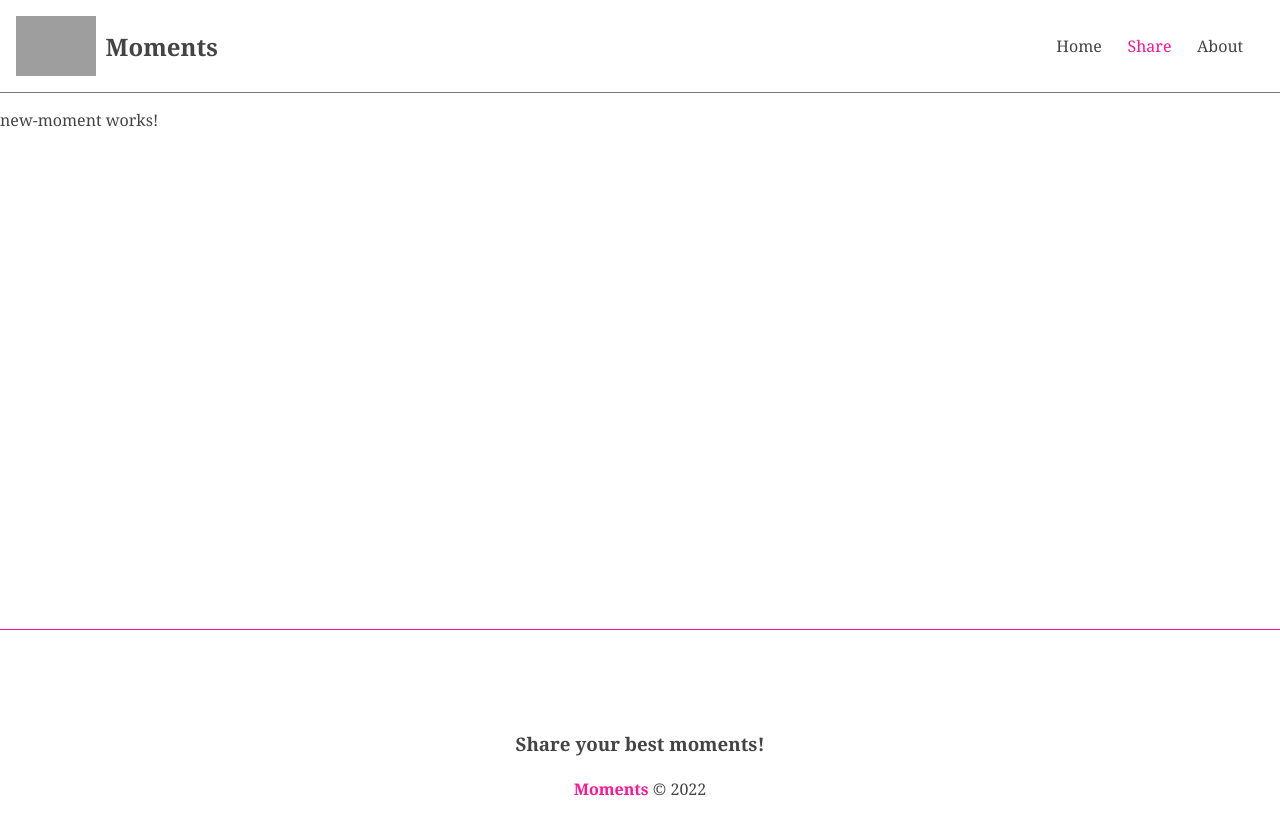
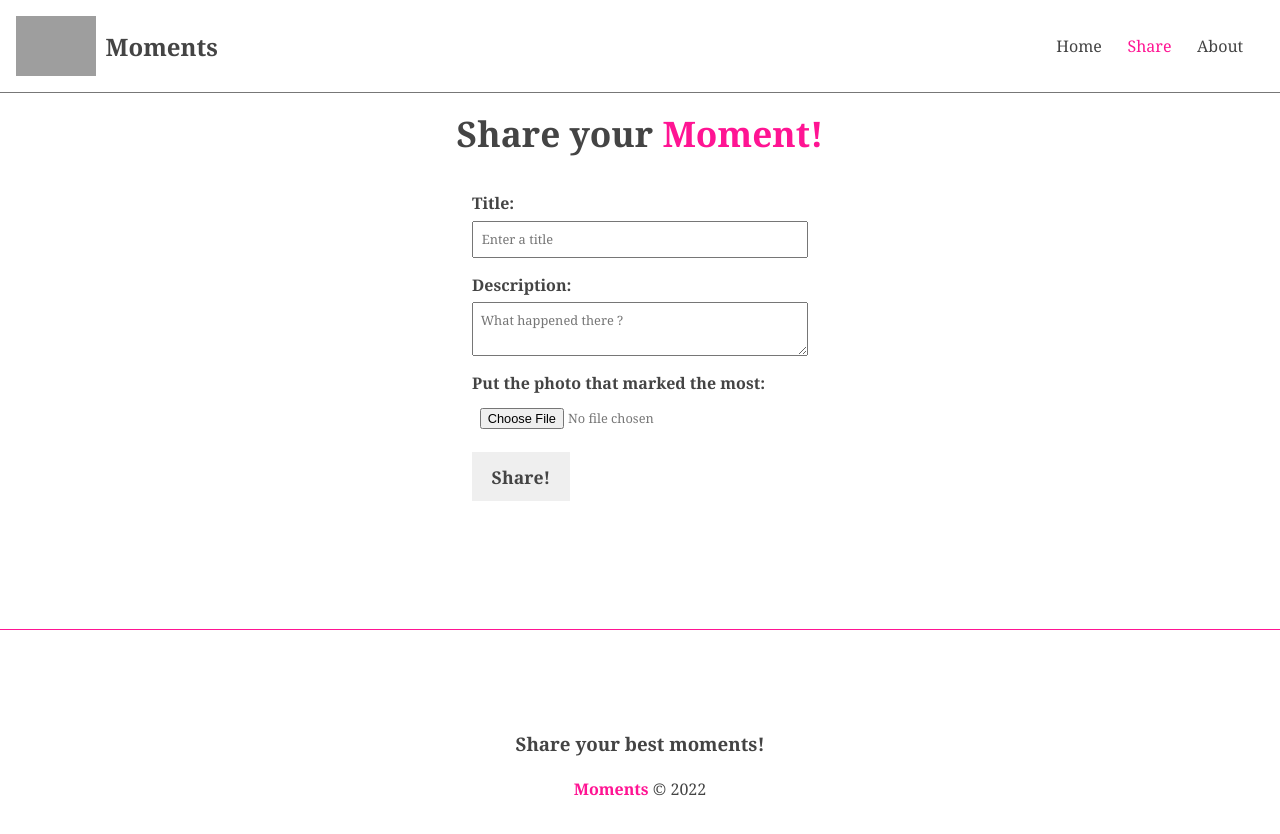
Before and after one commit to JoelMaciel/MOMENTS, an Angular app: page /moments/new in a window 1280 px wide. Shown: the top 834 px of the page. Built offline with nearby package versions, Linux system fonts and the light colour scheme; grey boxes are pictures that could not be loaded.

Commit message:
feat: Implementing and styling with  css the form page

```diff
--- a/src/app/app.module.ts
+++ b/src/app/app.module.ts
@@ -8,6 +8,7 @@
 import { AboutComponent } from './components/pages/about/about.component';
 import { HomeComponent } from './components/pages/home/home.component';
 import { NewMomentComponent } from './components/pages/new-moment/new-moment.component';
+import { MomentFormComponent } from './components/moment-form/moment-form.component';
 
 @NgModule({
   declarations: [
@@ -16,7 +17,8 @@
     FooterComponent,
     AboutComponent,
     HomeComponent,
-    NewMomentComponent
+    NewMomentComponent,
+    MomentFormComponent
   ],
   imports: [
     BrowserModule,
--- /dev/null
+++ b/src/app/components/moment-form/moment-form.component.html
@@ -0,0 +1,15 @@
+<form>
+  <div class="form-group">
+    <label for="title">Title:</label>
+    <input type="text" placeholder="Enter a title" required />
+  </div>
+  <div class="form-group">
+    <label for="description">Description:</label>
+    <textarea placeholder="What happened there ?" required></textarea>
+  </div>
+  <div class="form-group">
+    <label for="image">Put the photo that marked the most:</label>
+    <input type="file" />
+  </div>
+  <input type="submit" value="{{ btnText }}" />
+</form>
--- /dev/null
+++ b/src/app/components/moment-form/moment-form.component.ts
@@ -0,0 +1,14 @@
+import { Component, Input, OnInit } from '@angular/core';
+
+@Component({
+  selector: 'app-moment-form',
+  templateUrl: './moment-form.component.html',
+  styleUrls: ['./moment-form.component.css'],
+})
+export class MomentFormComponent implements OnInit {
+  @Input() btnText!: string;
+
+  constructor() {}
+
+  ngOnInit(): void {}
+}
--- a/src/app/components/pages/new-moment/new-moment.component.css
+++ b/src/app/components/pages/new-moment/new-moment.component.css
@@ -0,0 +1,8 @@
+h2 {
+  text-align: center;
+  margin-bottom: 1em;
+  font-size: 2.2em;
+}
+h2 span {
+  color: #ff1493;
+}
--- a/src/app/components/pages/new-moment/new-moment.component.html
+++ b/src/app/components/pages/new-moment/new-moment.component.html
@@ -1 +1,2 @@
-<p>new-moment works!</p>
+<h2>Share your <span>Moment!</span></h2>
+<app-moment-form [btnText]="btnText"></app-moment-form>
--- a/src/app/components/pages/new-moment/new-moment.component.ts
+++ b/src/app/components/pages/new-moment/new-moment.component.ts
@@ -3,13 +3,12 @@
 @Component({
   selector: 'app-new-moment',
   templateUrl: './new-moment.component.html',
-  styleUrls: ['./new-moment.component.css']
+  styleUrls: ['./new-moment.component.css'],
 })
 export class NewMomentComponent implements OnInit {
+  btnText = 'Share!';
 
-  constructor() { }
+  constructor() {}
 
-  ngOnInit(): void {
-  }
-
+  ngOnInit(): void {}
 }
--- a/src/styles.css
+++ b/src/styles.css
@@ -15,3 +15,42 @@
 a:hover {
   color: #ff1493;
 }
+
+/* FORM */
+
+form {
+  width: 21em;
+  margin: 0 auto;
+}
+
+.form-group {
+  display: flex;
+  flex-direction: column;
+  margin-bottom: 1em;
+}
+.form-group label {
+  font-weight: bold;
+  font-size: 1em;
+  margin-bottom: 0.4em;
+}
+
+.form-group input,
+.form-group textarea {
+  padding: 0.6em;
+  color: #777;
+  font-size: 0.8em;
+}
+
+input[type="submit"] {
+  background-color: #efefef;
+  border: 2px solid transparent;
+  padding: 0.6em 1em;
+  font-weight: bold;
+  font-size: 1.1em;
+  cursor: pointer;
+  transition: 0.4s;
+}
+input[type="submit"]:hover {
+  color: #ff1493;
+  background-color: transparent;
+}
```
Also changed, not shown: src/app/components/moment-form/moment-form.component.css (added), 1 other file (tests, documents, lock files or other folders).
